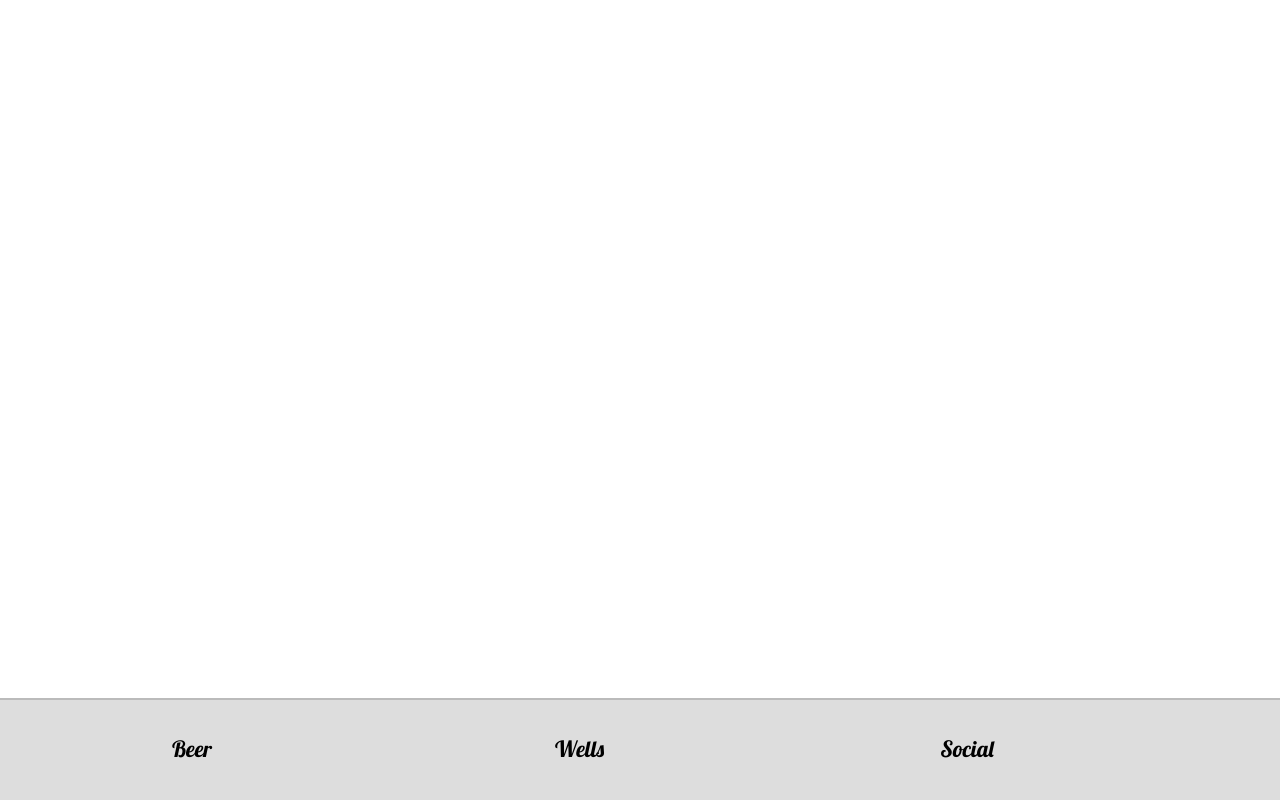
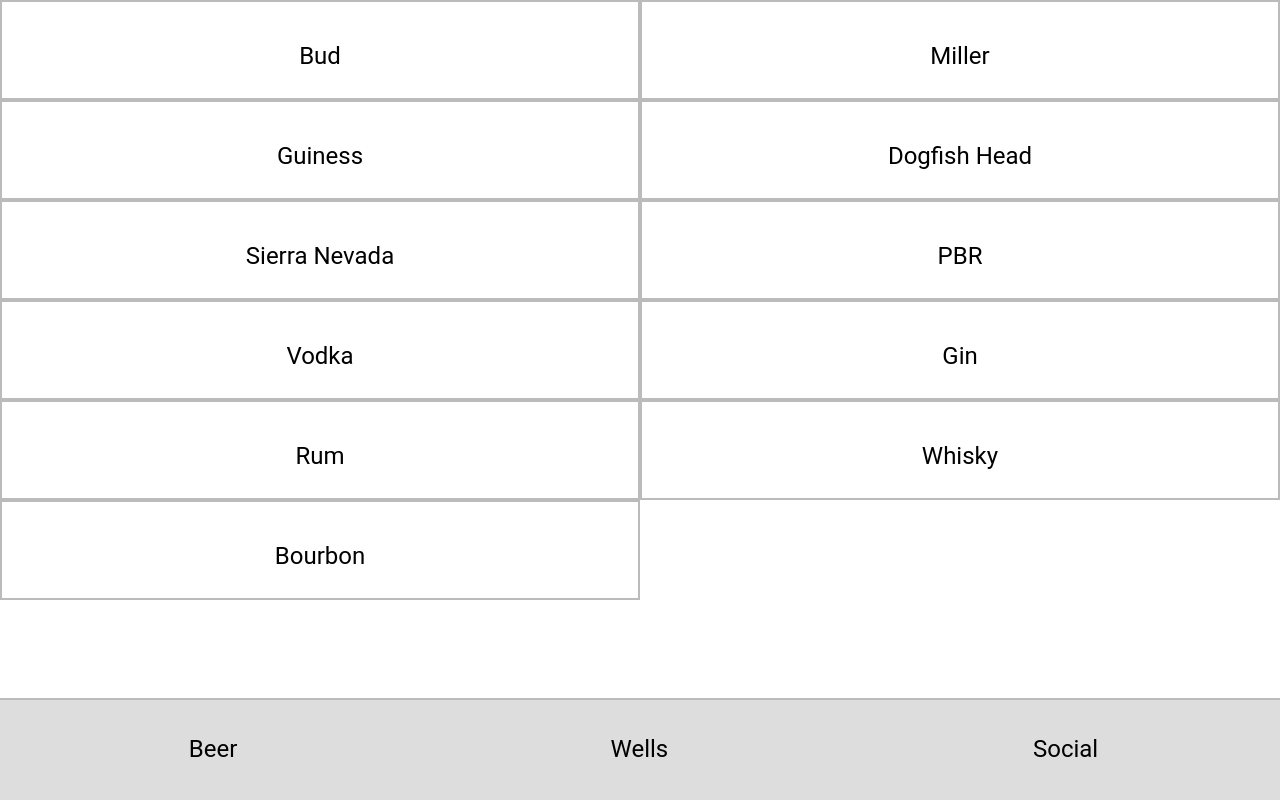
Before and after one commit to rmook/MixxThisBeta, a plain HTML site: page index.html in a window 1280 px wide. Drawn offline with Linux system fonts and the light colour scheme.

Commit message:
changed font, eliminated @#$#@ whitespace

```diff
--- a/css/styles.css
+++ b/css/styles.css
@@ -6,13 +6,18 @@
 ul {
 	padding-left: 0;
 }
+
 li {
   list-style: none; }
+
+body {
+	font-size: 20px;
+}
 
 /*Font Family*/
 
 body {
-	font-family: 'Lobster', cursive;
+	font-family: 'Roboto', sans-serif;
 }
 /*NAV STYLING*/
 
@@ -28,14 +33,15 @@
 
 nav ul {
 	margin: 0;
+	font-size: 0;
 }
 
 nav ul li{
 	box-sizing: border-box;
 	display: inline-block;
-	width: 30%;
+	width: 33.3%;
 	text-align: center;
-	font-size: 1.4em;
+	font-size: 24px;
 }
 nav ul li a {
 	display: block;
@@ -48,7 +54,6 @@
 /*MENUS STYLING*/
 
 .menu {
-	display: none;
 	width: 100%;
 	height: auto;
 	margin-left: auto;
@@ -64,7 +69,7 @@
 	text-align: center;
 }
 .menu li a{
-	font-size: 1.4em;
+	font-size: 1.2em;
 	display: block;
 	width: 100%;
 	height: 100%;
--- a/index.html
+++ b/index.html
@@ -17,9 +17,9 @@
 	    <!-- Collect the nav links, forms, and other content for toggling -->
 		<div class="row">
 			<ul>
-			<li><a href="#" class="col-xs-8">Beer</a></li>
-			<li><a href="#" class="col-xs-8">Wells</a></li>
-		   	<li><a href="#" class="col-xs-8">Social</a></li>
+			<li><a href="#">Beer</a></li>
+			<li><a href="#">Wells</a></li>
+			<li><a href="#">Social</a></li>
 			</ul>
 	  	</div><!-- /.container-fluid -->
 	</nav>
```
